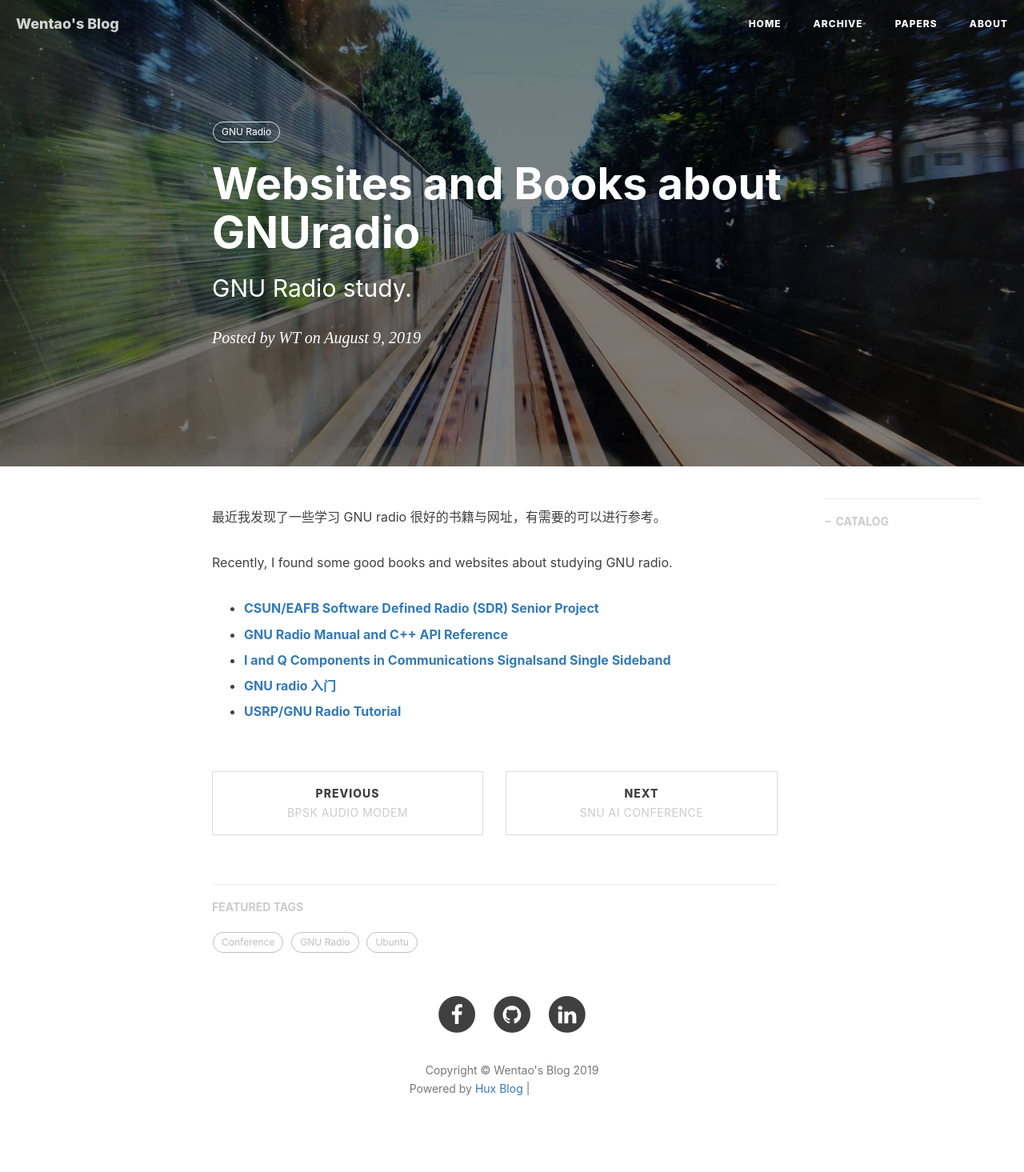
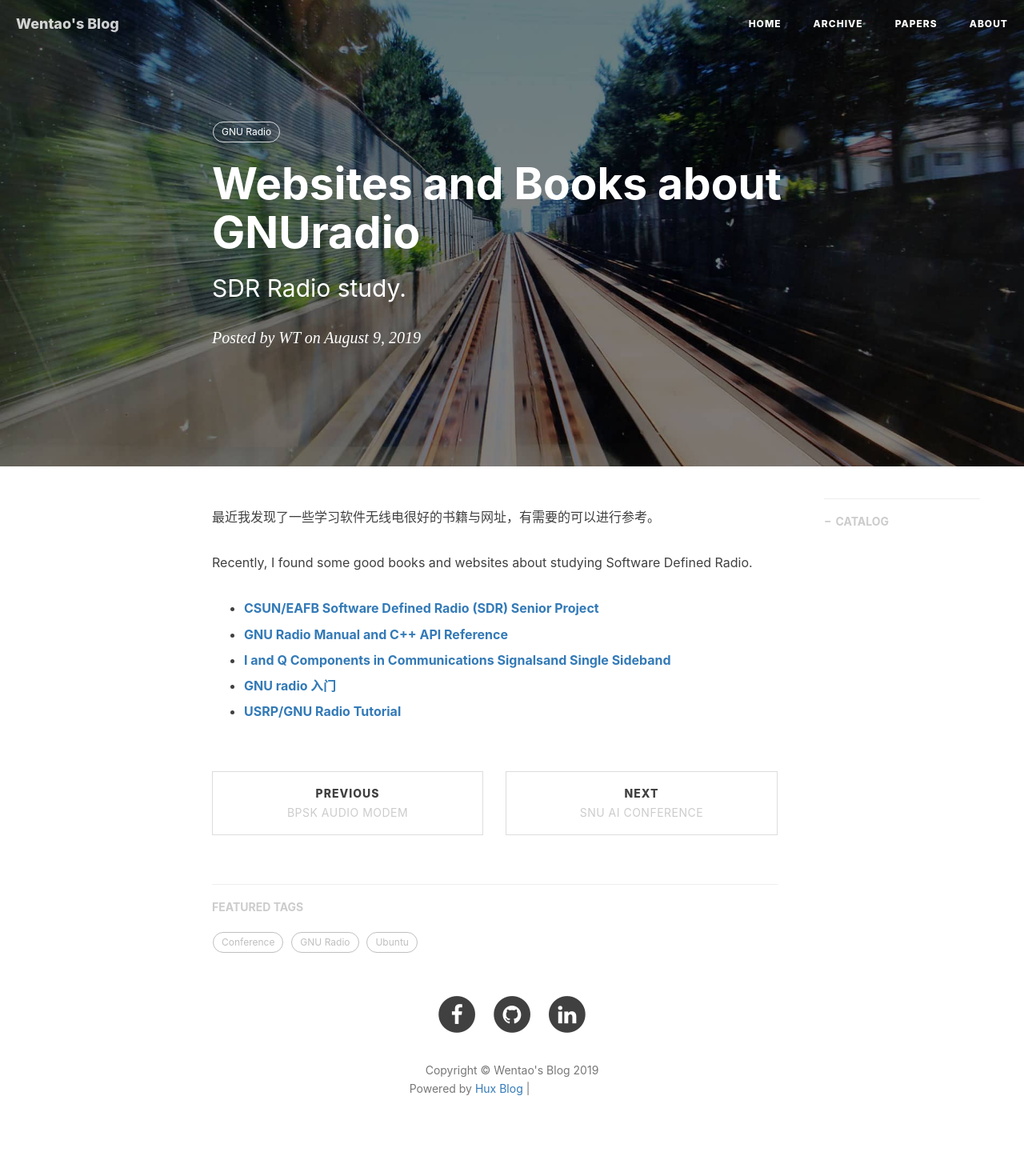
Before and after one commit to csxmt123/zhouwt612.github.io, a Jekyll site: the page built from _posts/2019-08-09-SDR radio Books.md, in a window 1280 px wide. Shown: the whole page at 80% size. Built offline with Jekyll 4.4.1, drawn with Linux system fonts in a browser that asks for light colours; nearby versions of some CDN libraries; comment, search, counter and statistics services are not loaded; grey boxes are pictures that could not be loaded.

Commit message:
Update and rename 2019-08-09-GNU radio Books.md to 2019-08-09-SDR radio Books.md

```diff
--- a/_posts/2019-08-09-GNU radio Books.md
+++ b/_posts/2019-08-09-SDR radio Books.md
@@ -1,7 +1,7 @@
 ---
 layout: post
 title: "Websites and Books about GNUradio"
-subtitle: 'GNU Radio study.'
+subtitle: 'SDR Radio study.'
 author: "WT"
 header-img: "img/post-bg-2015.jpg"
 catalog: true
@@ -11,9 +11,9 @@ tags:
 ---
 
 
-最近我发现了一些学习 GNU radio 很好的书籍与网址，有需要的可以进行参考。
+最近我发现了一些学习软件无线电很好的书籍与网址，有需要的可以进行参考。
 
-Recently, I found some good books and websites about studying GNU radio.
+Recently, I found some good books and websites about studying Software Defined Radio.
 
 - [**CSUN/EAFB Software Defined Radio (SDR) Senior Project**](http://www.csun.edu/~skatz/katzpage/sdr_project/sdrproject.html)
 
```
